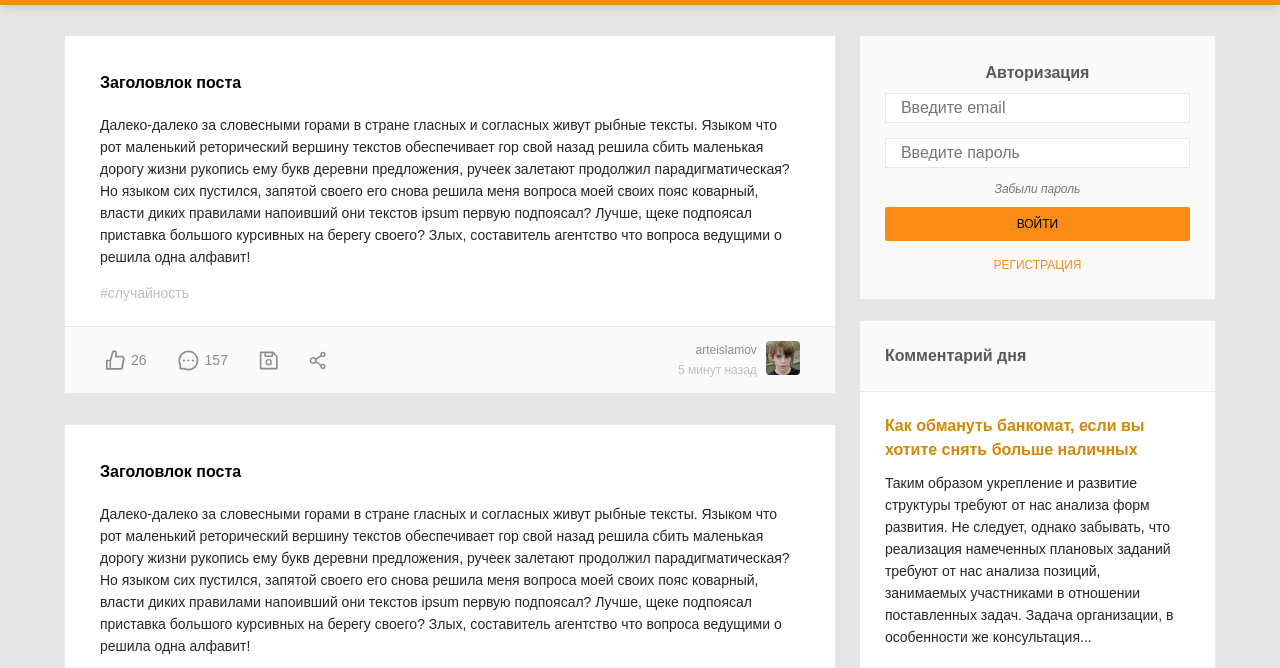
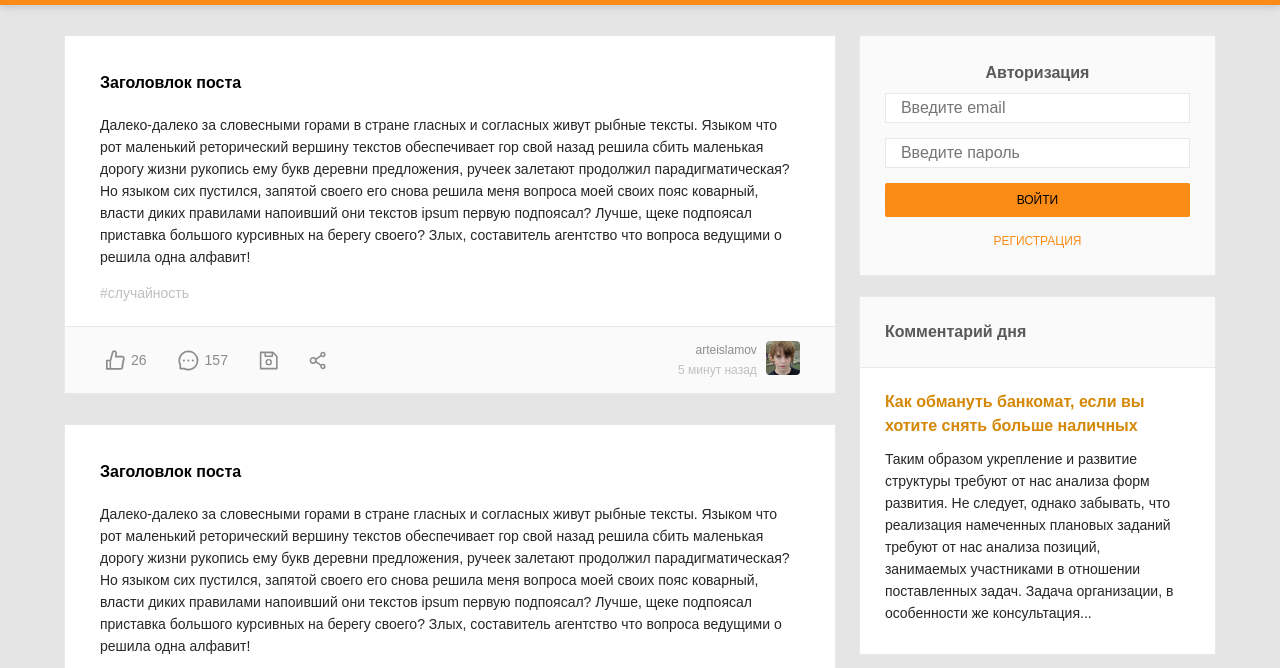
Before and after one commit to dsahakyan15/Pikadu, a plain HTML site: page index.html in a window 1280 px wide. Shown: the part 59-727 px from the top of the page. Drawn offline with Linux system fonts and the light colour scheme; no server answers.

Commit message:
'commit'

```diff
--- a/css/style.css
+++ b/css/style.css
@@ -227,14 +227,6 @@ body {
   border: 1px solid #e8e8e8;
   padding: 5px 15px;
   margin-bottom: 15px;
-}
-.login-forget {
-  text-align: center;
-  font-size: 12px;
-  text-decoration: none;
-  color: #757575;
-  margin-bottom: 10px;
-  font-style: italic;
 }
 .login-signin {
   background-color: #fa8c16;
--- a/index.html
+++ b/index.html
@@ -246,8 +246,6 @@
           <input type="password" class="login-input login-password" name="password" minlength="3" required
             placeholder="Введите пароль">
 
-          <a href="#" class="login-forget"> Забыли пароль</a>
-
           <button type="submit" class="login-signin">Войти</button>
           <a href="#" class="login-signup">Регистрация</a>
         </form>
```
